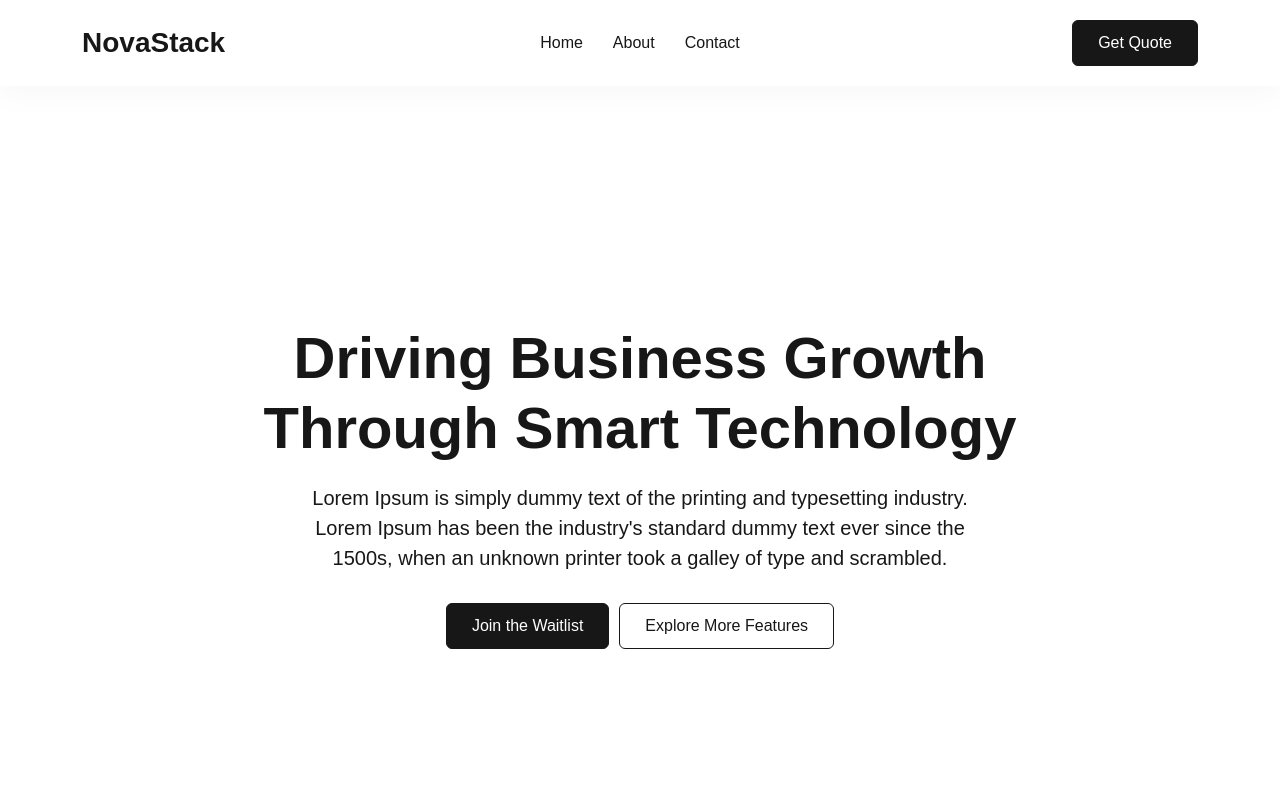
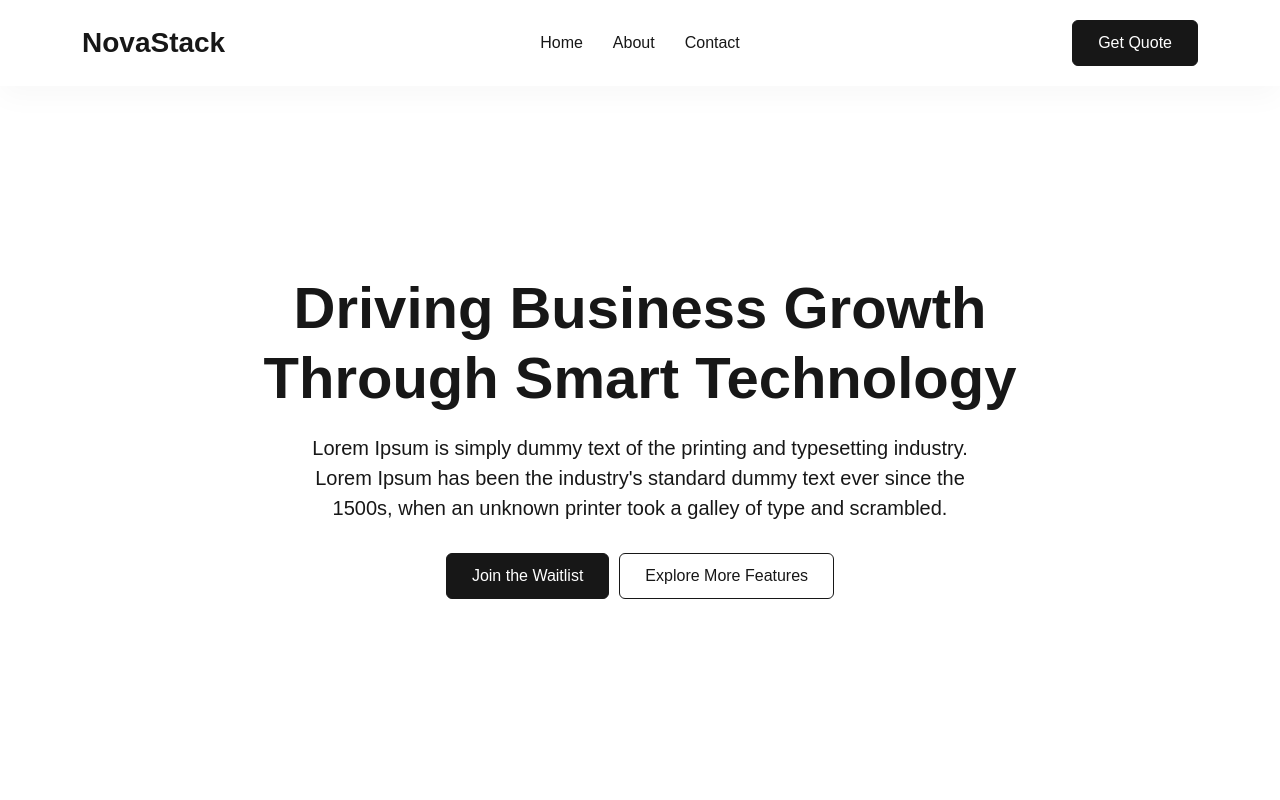
Before and after one commit to devshagor/novastack, a Next.js app: page / in a window 1280 px wide. Shown: the top 800 px of the page. Built offline with nearby package versions, Linux system fonts and the light colour scheme.

Commit message:
hereo area style update

```diff
--- a/src/styles/_hero.scss
+++ b/src/styles/_hero.scss
@@ -29,7 +29,8 @@
 
 @media (min-width: 992px) {
     .hero {
-        padding: 200px 0;
+        padding: 0 0 100px;
+        height: calc(100vh - 86px);
 
         .title {
             font-size: 58px;
```
